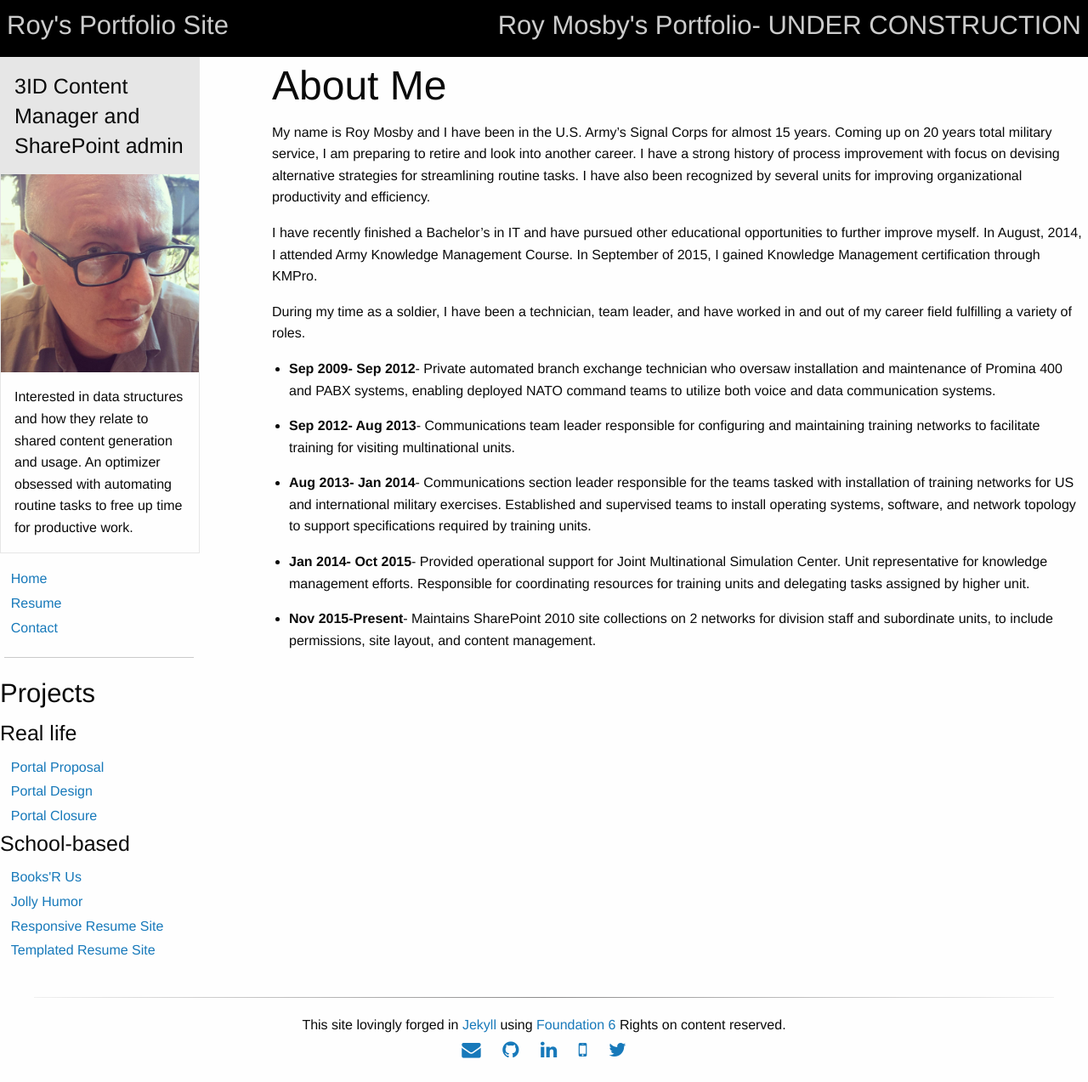
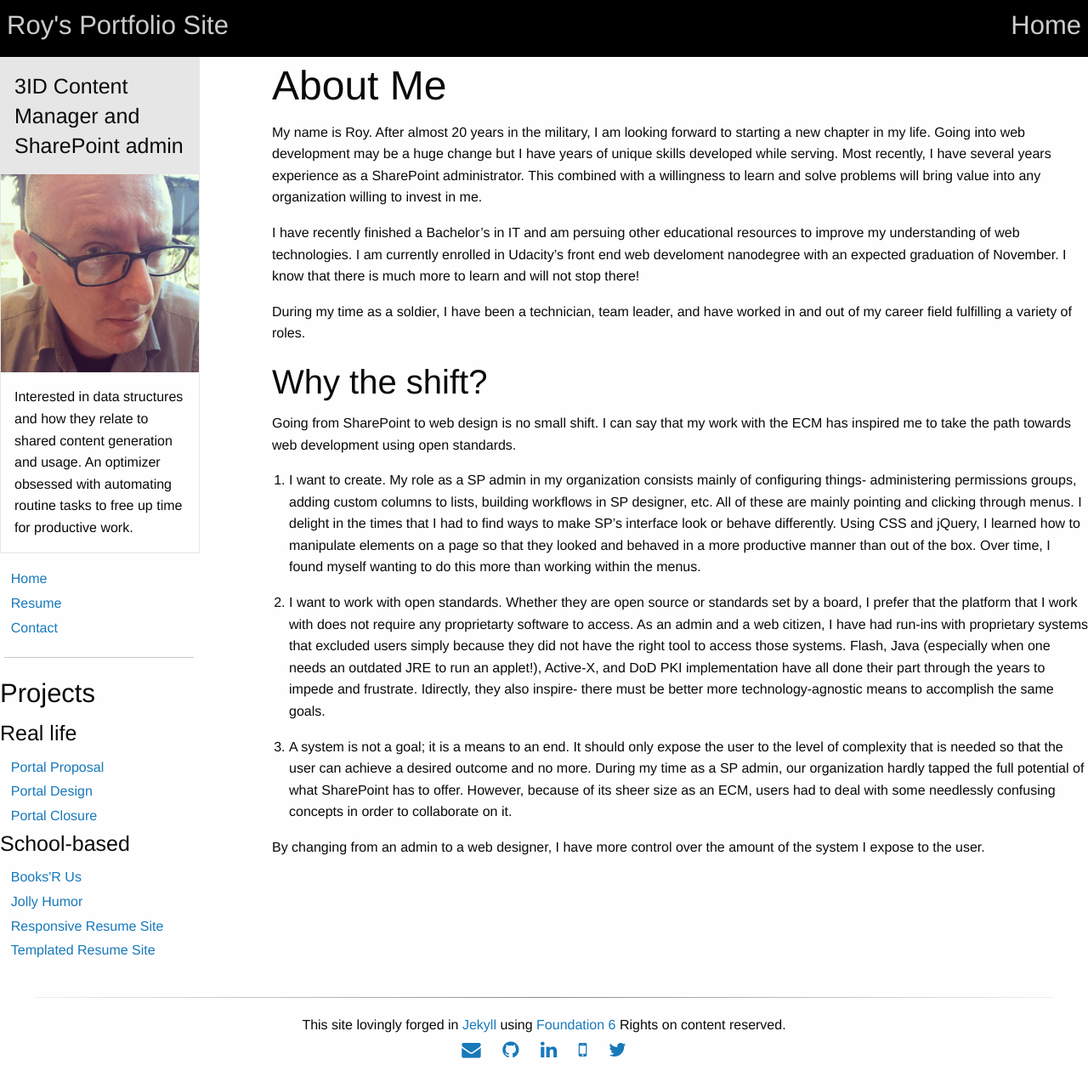
Before and after one commit to royemosby/roymosby.me, a Jekyll site: the page built from index.md, in a window 1280 px wide. Shown: the whole page at 85% size. Built offline with Jekyll 4.4.1, drawn with Linux system fonts in a browser that asks for light colours.

Commit message:
update about me

```diff
--- a/index.md
+++ b/index.md
@@ -1,24 +1,26 @@
 ---
 layout: page
-title: Roy Mosby's Portfolio- UNDER CONSTRUCTION
+title: Home
 published: true
-updated: 31 May, 2017
+updated: 4 Oct, 2017
 ---
 
 # About Me
 
-My name is Roy Mosby and I have been in the U.S. Army’s Signal Corps for almost 15 years. Coming up on 20 years total military service, I am preparing to retire and look into another career. I have a strong history of process improvement with focus on devising alternative strategies for streamlining routine tasks. I have also been recognized by several units for improving organizational productivity and efficiency.
+My name is Roy. After almost 20 years in the military, I am looking forward to starting a new chapter in my life. Going into web development may be a huge change but I have years of unique skills developed while serving. Most recently, I have several years experience as a SharePoint administrator. This combined with a willingness to learn and solve problems will bring value into any organization willing to invest in me.
 
-I have recently finished a Bachelor's in IT and have pursued other educational opportunities to further improve myself. In August, 2014, I attended Army Knowledge Management Course. In September of 2015, I gained Knowledge Management certification through KMPro.
+I have recently finished a Bachelor's in IT and am persuing other educational resources to improve my understanding of web technologies. I am currently enrolled in Udacity's front end web develoment nanodegree with an expected graduation of November. I know that there is much more to learn and will not stop there!
 
 During my time as a soldier, I have been a technician, team leader, and have worked in and out of my career field fulfilling a variety of roles.
 
-- **Sep 2009- Sep 2012**- Private automated branch exchange technician who oversaw installation and maintenance of Promina 400 and PABX systems, enabling deployed NATO command teams to utilize both voice and data communication systems.
+## Why the shift?
 
-- **Sep 2012- Aug 2013**- Communications team leader responsible for configuring and maintaining training networks to facilitate training for visiting multinational units.
+Going from SharePoint to web design is no small shift. I can say that my work with the ECM has inspired me to take the path towards web development using open standards.
 
-- **Aug 2013- Jan 2014**- Communications section leader responsible for the teams tasked with installation of training networks for US and international military exercises. Established and supervised teams to install operating systems, software, and network topology to support specifications required by training units.
+1. I want to create. My role as a SP admin in my organization consists mainly of configuring things- administering permissions groups, adding custom columns to lists, building workflows in SP designer, etc. All of these are mainly pointing and clicking through menus. I delight in the times that I had to find ways to make SP's interface look or behave differently. Using CSS and jQuery, I learned how to manipulate elements on a page so that they looked and behaved in a more productive manner than out of the box. Over time, I found myself wanting to do this more than working within the menus.
 
-- **Jan 2014- Oct 2015**- Provided operational support for Joint Multinational Simulation Center. Unit representative for knowledge management efforts. Responsible for coordinating resources for training units and delegating tasks assigned by higher unit.
+2. I want to work with open standards. Whether they are open source or standards set by a board, I prefer that the platform that I work with does not require any proprietarty software to access. As an admin and a web citizen, I have had run-ins with proprietary systems that excluded users simply because they did not have the right tool to access those systems. Flash, Java (especially when one needs an outdated JRE to run an applet!), Active-X, and DoD PKI implementation have all done their part through the years to impede and frustrate. Idirectly, they also inspire- there must be better more technology-agnostic means to accomplish the same goals.
 
-- **Nov 2015-Present**- Maintains SharePoint 2010 site collections on 2 networks for division staff and subordinate units, to include permissions, site layout, and content management.
+3. A system is not a goal; it is a means to an end. It should only expose the user to the level of complexity that is needed so that the user can achieve a desired outcome and no more. During my time as a SP admin, our organization hardly tapped the full potential of what SharePoint has to offer. However, because of its sheer size as an ECM, users had to deal with some needlessly confusing concepts in order to collaborate on it.
+
+By changing from an admin to a web designer, I have more control over the amount of the system I expose to the user.
```
